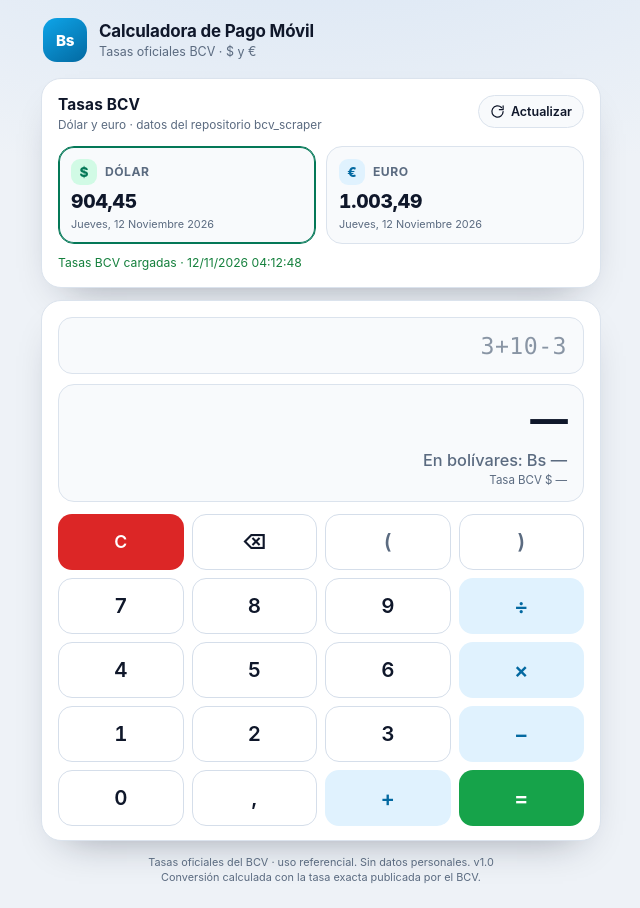
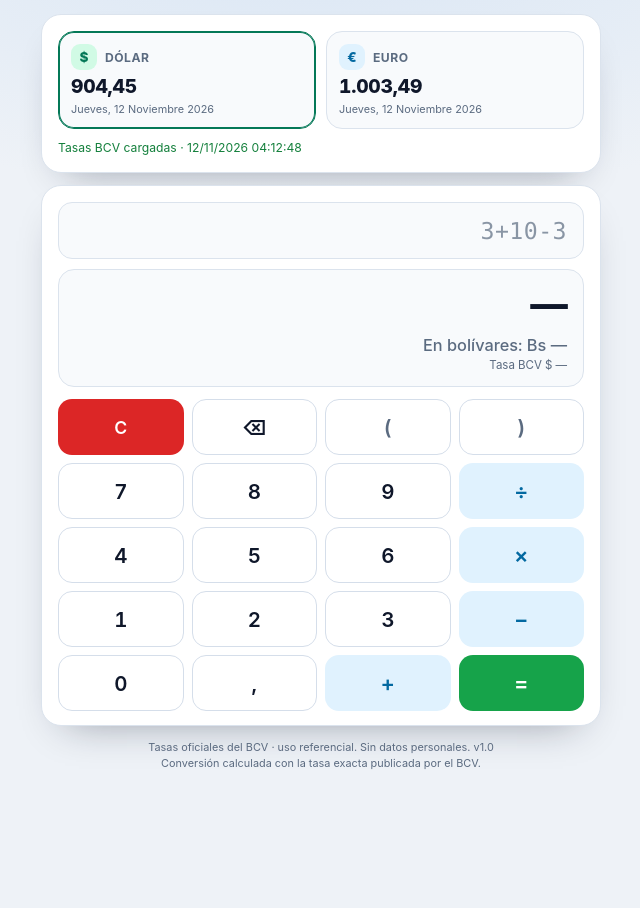
Before and after one commit to linuxcoro/calculabcv, a plain HTML site: page index.html in a window 1280 px wide. Shown: the whole page, without its empty margins (319-959 px from the left). After the commit the page ends 800 px from the top, so only its background shows below. Drawn offline with Linux system fonts and the light colour scheme.

Commit message:
ui: quitar cabecera, encabezado de tasas y boton Actualizar

```diff
--- a/index.html
+++ b/index.html
@@ -6,7 +6,7 @@
 <meta name="theme-color" content="#eef2f7" media="(prefers-color-scheme: light)">
 <meta name="theme-color" content="#070e1b" media="(prefers-color-scheme: dark)">
 <meta name="description" content="Calculadora de Pago Móvil con tasas oficiales del BCV (dólar y euro) y conversión a bolívares.">
-<title>Calculadora de Pago Móvil · Tasas BCV</title>
+<title>CalculaBCV</title>
 <style>
 * { box-sizing: border-box; }
 
@@ -91,45 +91,6 @@ body {
     gap: 12px;
 }
 
-/* ---------- Encabezado ---------- */
-.topbar {
-    display: flex;
-    align-items: center;
-    justify-content: space-between;
-    gap: 12px;
-    padding: 4px 2px;
-}
-
-.brand { display: flex; align-items: center; gap: 12px; }
-
-.brand-icon {
-    width: 44px;
-    height: 44px;
-    flex: 0 0 auto;
-    border-radius: 14px;
-    display: grid;
-    place-items: center;
-    font-weight: 800;
-    font-size: .95rem;
-    letter-spacing: -.02em;
-    color: #fff;
-    background: linear-gradient(145deg, var(--accent-2), var(--accent));
-    box-shadow: var(--shadow);
-}
-
-h1 {
-    margin: 0;
-    font-size: 1.06rem;
-    line-height: 1.2;
-    letter-spacing: -.01em;
-}
-
-.topbar p {
-    margin: 3px 0 0;
-    font-size: .78rem;
-    color: var(--muted);
-}
-
 /* ---------- Paneles ---------- */
 .panel {
     padding: 16px;
@@ -139,50 +100,11 @@ h1 {
     box-shadow: var(--shadow);
 }
 
-.panel-head {
-    display: flex;
-    align-items: flex-start;
-    justify-content: space-between;
-    gap: 10px;
-    margin-bottom: 12px;
-}
-
 h2 {
     margin: 0;
     font-size: .96rem;
     letter-spacing: .01em;
 }
-
-.hint {
-    margin: 3px 0 0;
-    font-size: .74rem;
-    line-height: 1.4;
-    color: var(--muted);
-}
-
-.btn-refresh {
-    display: inline-flex;
-    align-items: center;
-    gap: 6px;
-    flex: 0 0 auto;
-    padding: 8px 11px;
-    border: 1px solid var(--border);
-    border-radius: 999px;
-    background: var(--card-2);
-    color: var(--text);
-    font: inherit;
-    font-size: .78rem;
-    font-weight: 600;
-    cursor: pointer;
-    transition: border-color .15s ease, color .15s ease;
-}
-.btn-refresh:hover { border-color: var(--accent-2); color: var(--accent); }
-.btn-refresh:focus-visible { outline: 3px solid var(--accent-2); outline-offset: 2px; }
-.btn-refresh[disabled] { opacity: .6; cursor: progress; }
-.btn-refresh svg { width: 15px; height: 15px; }
-.btn-refresh[aria-busy="true"] svg { animation: girar .9s linear infinite; }
-
-@keyframes girar { to { transform: rotate(360deg); } }
 
 @media (prefers-reduced-motion: reduce) {
     * { animation-duration: .01ms !important; transition-duration: .01ms !important; }
@@ -423,31 +345,7 @@ h2 {
 <body>
 <main class="app">
 
-    <header class="topbar">
-        <div class="brand">
-            <span class="brand-icon" aria-hidden="true">Bs</span>
-            <div>
-                <h1>Calculadora de Pago Móvil</h1>
-                <p>Tasas oficiales BCV · $ y €</p>
-            </div>
-        </div>
-    </header>
-
-    <section class="panel" aria-labelledby="tituloTasas">
-        <div class="panel-head">
-            <div>
-                <h2 id="tituloTasas">Tasas BCV</h2>
-                <p class="hint">Dólar y euro · datos del repositorio bcv_scraper</p>
-            </div>
-            <button type="button" class="btn-refresh" id="btnActualizar">
-                <svg viewBox="0 0 24 24" fill="none" stroke="currentColor" stroke-width="2" stroke-linecap="round" stroke-linejoin="round" aria-hidden="true">
-                    <path d="M21 12a9 9 0 1 1-2.64-6.36"/>
-                    <path d="M21 3v6h-6"/>
-                </svg>
-                <span id="txtActualizar">Actualizar</span>
-            </button>
-        </div>
-
+    <section class="panel" aria-label="Tasas BCV">
         <div class="rate-grid">
             <button type="button" class="rate-card rate-usd" data-moneda="usd" aria-pressed="true" title="Usar la tasa del dólar en la calculadora">
                 <span class="rate-top">
@@ -1090,9 +988,6 @@ h2 {
     function actualizarTasas() {
         if (estado.cargando) return;
         estado.cargando = true;
-        el.btnActualizar.disabled = true;
-        el.btnActualizar.setAttribute('aria-busy', 'true');
-        el.txtActualizar.textContent = 'Actualizando…';
         setEstado('Consultando las tasas del BCV…', 'info');
 
         descargarTasas().then(function (tasas) {
@@ -1116,9 +1011,6 @@ h2 {
             }
         }).finally(function () {
             estado.cargando = false;
-            el.btnActualizar.disabled = false;
-            el.btnActualizar.removeAttribute('aria-busy');
-            el.txtActualizar.textContent = 'Actualizar';
         });
     }
 
@@ -1154,8 +1046,6 @@ h2 {
                 seleccionarMoneda(tarjeta.getAttribute('data-moneda'));
             });
         });
-
-        el.btnActualizar.addEventListener('click', actualizarTasas);
     }
 
     function init() {
@@ -1165,8 +1055,6 @@ h2 {
             tasaEur: $('tasaEur'),
             fechaUsd: $('fechaUsd'),
             fechaEur: $('fechaEur'),
-            btnActualizar: $('btnActualizar'),
-            txtActualizar: $('txtActualizar'),
             expresion: $('expresion'),
             resultado: $('resultado'),
             resultadoBs: $('resultadoBs'),
```
Also changed, not shown: tests/calculadora.test.mjs (+6 -0 lines), 2 other files.
